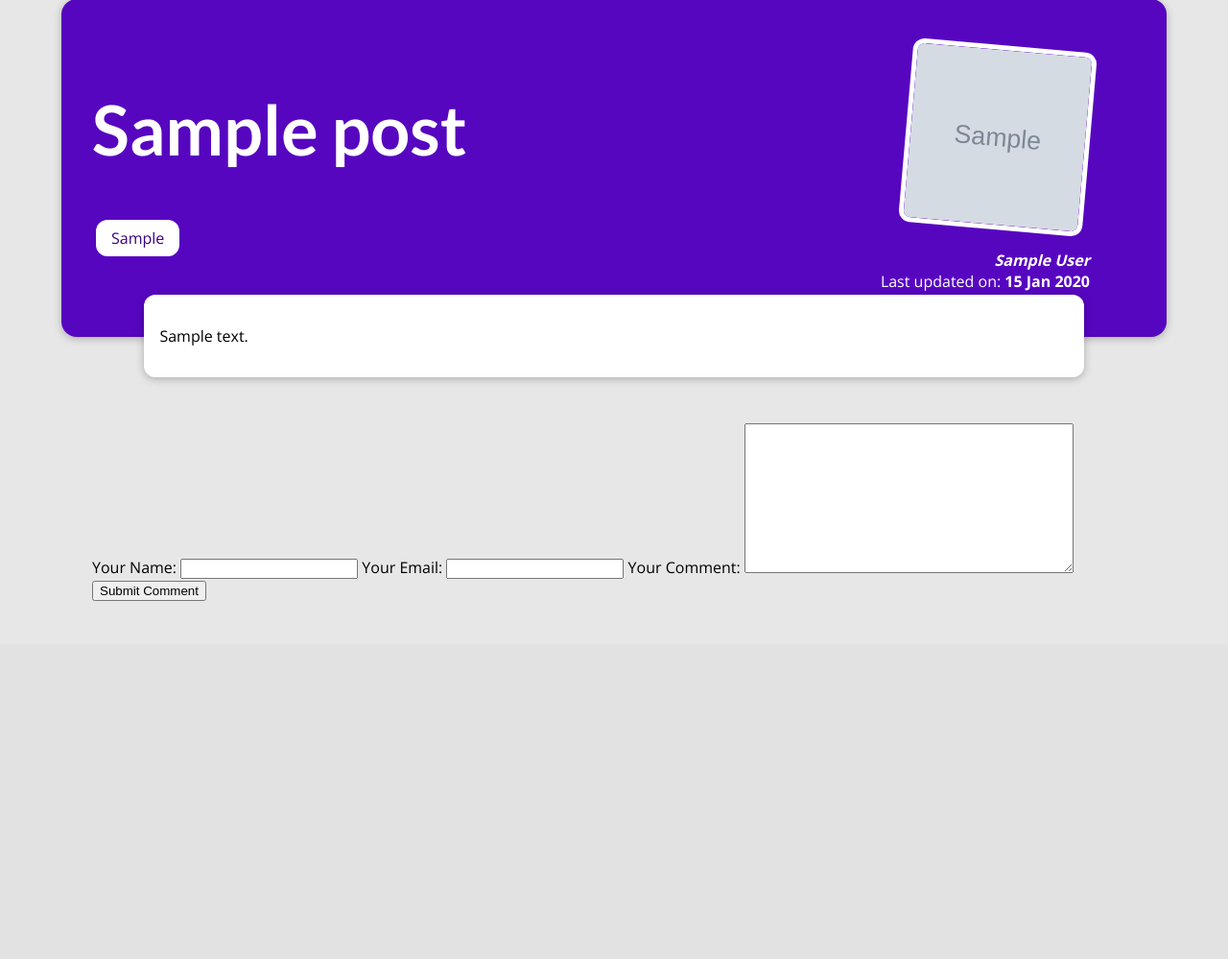
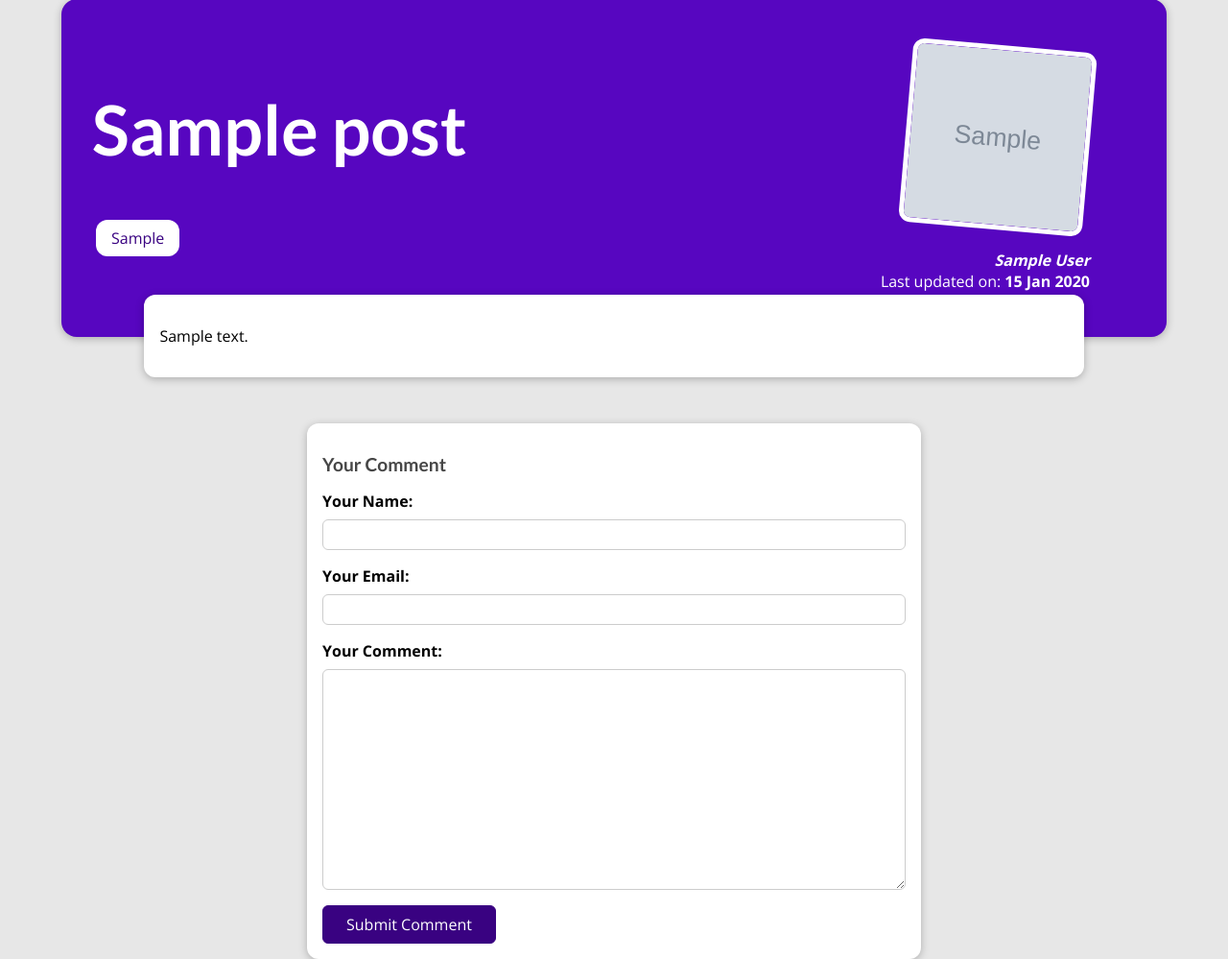
Before and after one commit to luketowell/website, a Django app: a page that uses blog/templates/blog/post-detail.html in a window 1280 px wide. Shown: the part 129-1128 px from the top of the page at 96% size. Before the commit the page ends 755 px from the top, so only its background shows below. Run offline with Django 4.2, Linux system fonts and the light colour scheme; tables that the repository leaves empty hold one stand-in row (values such as "Sample post"); grey boxes marked "Sample" are stand-in pictures.

Commit message:
blog: styled the comment form component

```diff
--- a/blog/static/blog/post-detail.css
+++ b/blog/static/blog/post-detail.css
@@ -73,3 +73,119 @@ main {
   margin: 0.25rem;
   border-radius: 12px;
 }
+
+#comment-form {
+  margin: 3rem auto;
+  width: 90%;
+  max-width: 40rem;
+  border-radius: 12px;
+  background-color: white;
+  box-shadow: 0 2px 8px rgba(0, 0, 0, 0.25);
+  padding: 1rem;
+}
+
+#comment-form button {
+  font: inherit;
+  background-color: #390281;
+  color: white;
+  border: 1px solid #390281;
+  padding: 0.5rem 1.5rem;
+  border-radius: 6px;
+  cursor: pointer;
+}
+
+#comment-form button:hover,
+#comment-form button:active {
+  background-color: #4f0ba7;
+  border-color: #4f0ba7;
+}
+
+#comment-form h2 {
+  font-weight: bold;
+  font-size: larger;
+  color: #464646;
+}
+
+.form-control {
+  margin-bottom: 1rem;
+}
+
+.form-control label {
+  font-weight: bold;
+  margin-bottom: 0.5rem;
+  display: block;
+}
+
+.form-control input,
+.form-control textarea {
+  display: block;
+  width: 100%;
+  font: inherit;
+  padding: 0.25rem;
+  border-radius: 6px;
+  border: 1px solid #ccc;
+}
+
+.errorlist {
+  list-style: none;
+  margin: 0.5rem 0;
+  padding: 0;
+  color: #d6000b;
+}
+
+.invalid label {
+  color: #d6000b;
+}
+
+.invalid input,
+.invalid textarea {
+  border-color: #d6000b;
+  background-color: #ffe6e7;
+}
+
+#alert {
+  margin: 8rem auto 3rem auto;
+  border: 1px solid #d6000b;
+  background-color: #ffe6e7;
+  padding: 1rem;
+  width: 90%;
+  max-width: 40rem;
+}
+
+#alert a {
+  text-decoration: none;
+  border: 1px solid #d6000b;
+  background-color: #d6000b;
+  color: white;
+  padding: 0.25rem 1.5rem;
+  border-radius: 6px;
+}
+
+#comments {
+  margin: 3rem auto;
+  width: 90%;
+  max-width: 60rem;
+  border-radius: 12px;
+  background-color: white;
+  box-shadow: 0 2px 8px rgba(0, 0, 0, 0.25);
+  padding: 1rem 2rem;
+}
+
+#comments ul {
+  list-style: none;
+  margin: 0;
+  padding: 0;
+}
+
+#comments li {
+  margin-bottom: 1rem;
+  border-bottom: 2px solid #ccc;
+}
+
+#comments li:last-of-type {
+  border-bottom: none;
+}
+
+#comments h2 {
+  color: #464646;
+}
--- a/blog/templates/blog/post-detail.html
+++ b/blog/templates/blog/post-detail.html
@@ -29,11 +29,17 @@
 
         </main>
 
-        <div>
+        <section id="comment-form">
+            <h2>Your Comment</h2>
             <form>
-                {{ comment_form }}
+                {% for form_field in comment_form %}
+                    <div class="form-control">
+                        {{ form_field.label_tag }}
+                        {{ form_field }}
+                        {{ form_field.errors }}
+                    </div>
+                {% endfor %}
+                <button>Submit Comment</button>
             </form>
-            <button>Submit Comment</button>
-        </div
-    </section>
-{% endblock content %}
+        </section>
+    {% endblock content %}
```
